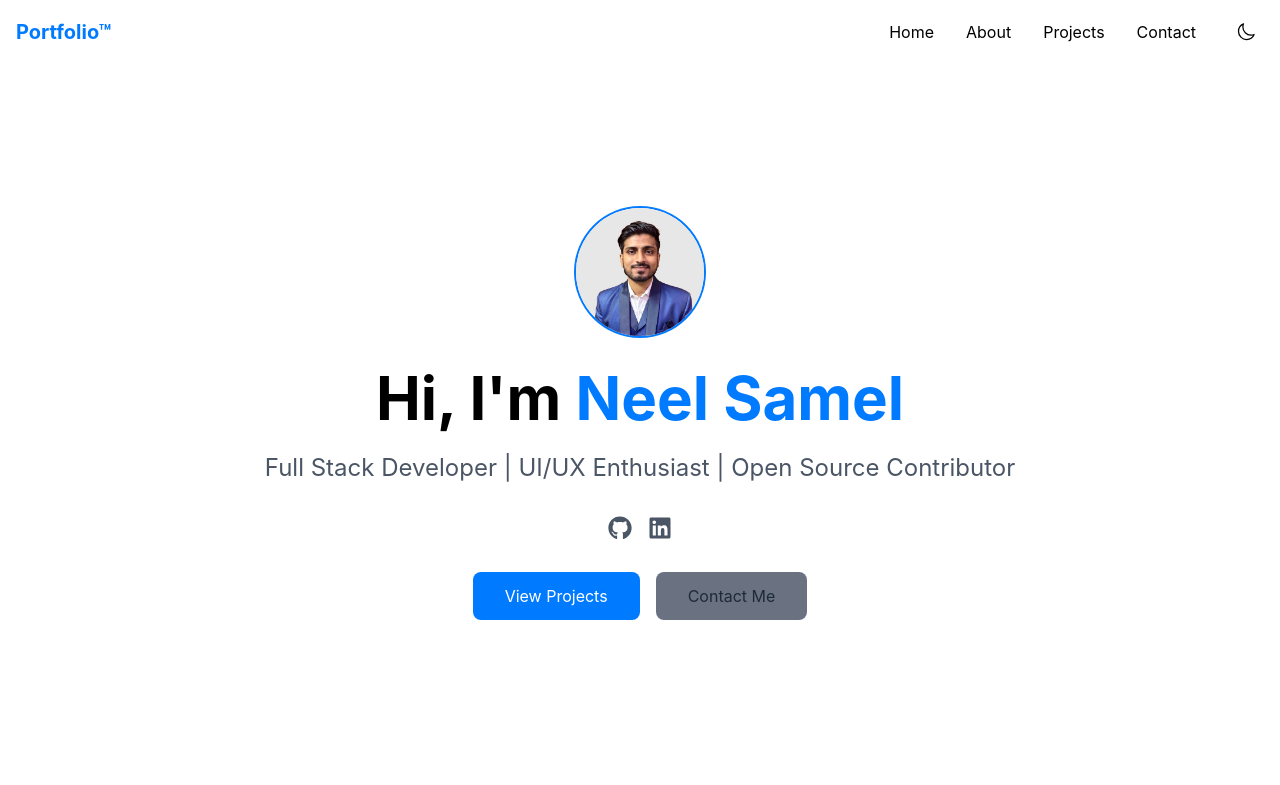
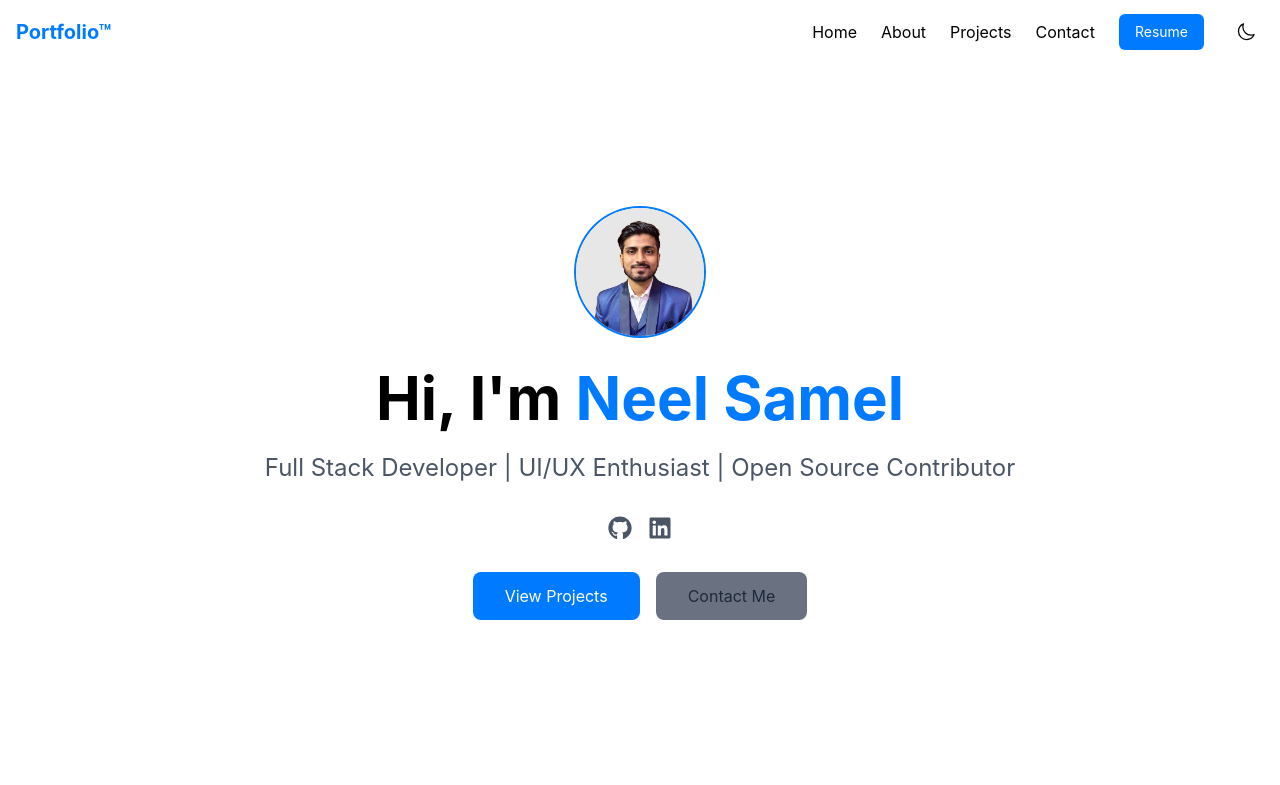
Before and after one commit to NEELSAMELL369/Portfolio, a Next.js app: page / in a window 1280 px wide. Shown: the top 785 px of the page. Built offline with nearby package versions, Linux system fonts and the light colour scheme.

Commit message:
resume button added

```diff
--- a/app/components/Navbar.tsx
+++ b/app/components/Navbar.tsx
@@ -29,7 +29,7 @@ export default function Navbar() {
           </Link>
 
           {/* Desktop Menu */}
-          <div className="hidden md:flex items-center space-x-8">
+          <div className="hidden md:flex items-center space-x-6">
             {menuItems.map((item) => (
               <Link
                 key={item.href}
@@ -39,6 +39,18 @@ export default function Navbar() {
                 {item.label}
               </Link>
             ))}
+
+            {/* Resume Button */}
+            <a
+              href="/resume.pdf"
+              target="_blank"
+              rel="noopener noreferrer"
+              className="bg-primary text-white px-4 py-2 rounded-md hover:bg-primary/90 transition-colors text-sm"
+            >
+              Resume
+            </a>
+
+            {/* Theme Toggle */}
             <motion.button
               onClick={toggleTheme}
               className="p-2 rounded-lg hover:bg-gray-100 dark:hover:bg-gray-800 transition-colors"
@@ -96,10 +108,28 @@ export default function Navbar() {
                   </motion.div>
                 ))}
 
+                {/* Resume Link in Mobile */}
                 <motion.div
                   initial={{ opacity: 0, x: -20 }}
                   animate={{ opacity: 1, x: 0 }}
                   transition={{ delay: menuItems.length * 0.1 }}
+                >
+                  <a
+                    href="/resume.pdf"
+                    target="_blank"
+                    rel="noopener noreferrer"
+                    className="block py-2 text-sm bg-primary text-white rounded-md text-center mx-2 hover:bg-primary/90 transition-colors"
+                    onClick={() => setIsMobileMenuOpen(false)}
+                  >
+                    Resume
+                  </a>
+                </motion.div>
+
+                {/* Theme Toggle */}
+                <motion.div
+                  initial={{ opacity: 0, x: -20 }}
+                  animate={{ opacity: 1, x: 0 }}
+                  transition={{ delay: (menuItems.length + 1) * 0.1 }}
                 >
                   <button
                     onClick={() => {
```
